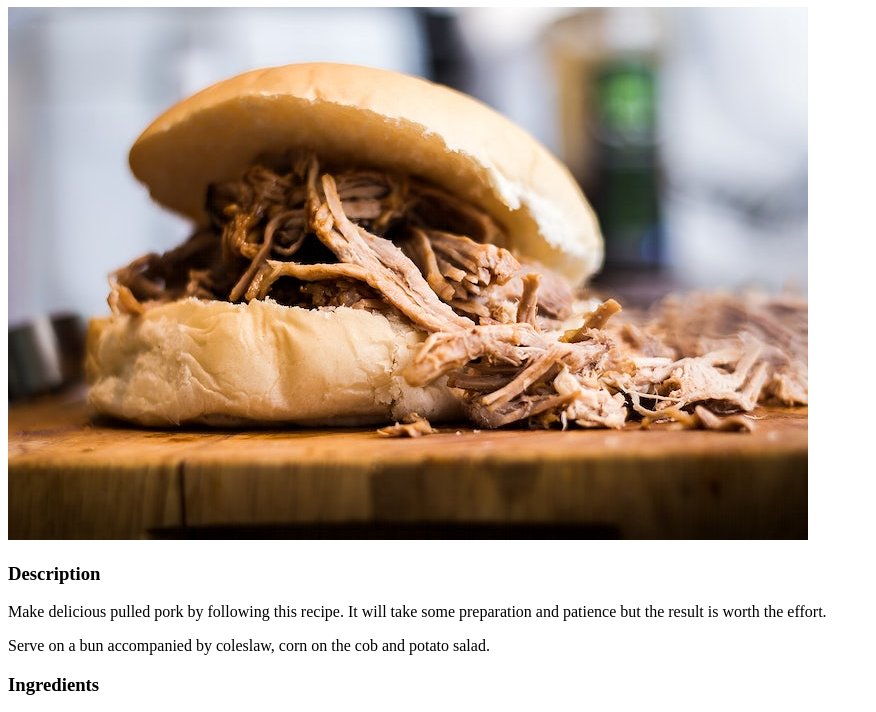
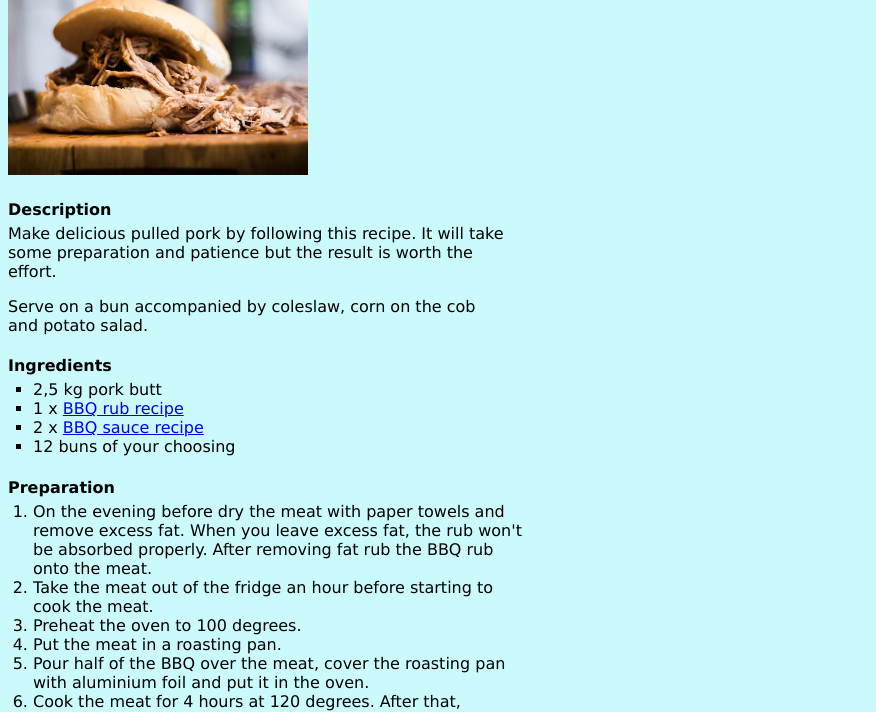
Before and after one commit to mclaessen1984/odin-recipes, a plain HTML site: page recipes/pulled-pork.html in a window 1280 px wide. Shown: the part 73-785 px from the top of the page, without its empty margins (0-876 px from the left). Drawn offline with Linux system fonts and the light colour scheme.

Commit message:
Fix styling for all pages
Added styling by creating and linking the style.css file to all pages. Added styling using the various different selection methods. Used element tag as the selector whenever possible.

```diff
--- a/recipes/pulled-pork.html
+++ b/recipes/pulled-pork.html
@@ -2,22 +2,23 @@
 <html lang="en">
     <head>
         <meta charset="utf-8">
+        <link rel="stylesheet" href="../style.css">
         <title>Pulled Pork</title>
     </head>
     <body>
-        <h1>Pulled Pork</h1>
-        <img src="../images/pulled-pork.jpeg" alt="picture of a pulled pork burger">
-        <h3>Description</h3>
+        <h2>Pulled Pork</h2>
+        <img src="../images/pulled-pork.jpeg" alt="picture of a pulled pork burger" class="finished-image">
+        <h4>Description</h4>
         <p>Make delicious pulled pork by following this recipe. It will take some preparation and patience but the result is worth the effort.</p>
         <p>Serve on a bun accompanied by coleslaw, corn on the cob and potato salad.</p>
-        <h3>Ingredients</h3>
+        <h4>Ingredients</h4>
         <ul>
             <li>2,5 kg pork butt</li>
             <li>1 x <a href="bbq-rub.html">BBQ rub recipe</a></li>
             <li>2 x <a href="bbq-sauce.html">BBQ sauce recipe</a></li>
             <li>12 buns of your choosing</li>
         </ul>
-        <h3>Preparation</h3>
+        <h4>Preparation</h4>
         <ol>
             <li>On the evening before dry the meat with paper towels and remove excess fat. When you leave excess fat, the rub won't be absorbed properly. After removing fat rub the BBQ rub onto the meat.</li>
             <li>Take the meat out of the fridge an hour before starting to cook the meat.</li>
--- /dev/null
+++ b/style.css
@@ -0,0 +1,35 @@
+* {
+    background-color: #cbfafd;
+    width: 500px;
+    font-family: Verdana, sans-serif;
+}
+
+h1, h2, h4 {
+    margin-bottom: 0px;
+}
+
+p, ul, ol {
+    margin-top: 5px;
+}
+
+ul, ol {
+    padding-left: 25px;
+}
+
+ul {
+    list-style-type: square;
+}
+
+.recipe-list {
+    list-style-type: none;
+    padding-left: 3px;
+}
+
+.recipe-list li {
+    padding-bottom: 10px;
+}
+
+.finished-image {
+    height: 200px;
+    width: auto;
+}
```
Also changed, not shown: index.html (+2 -1 lines), recipes/bbq-rub.html (+5 -4 lines), recipes/bbq-sauce.html (+5 -4 lines), recipes/coleslaw.html (+5 -4 lines).
